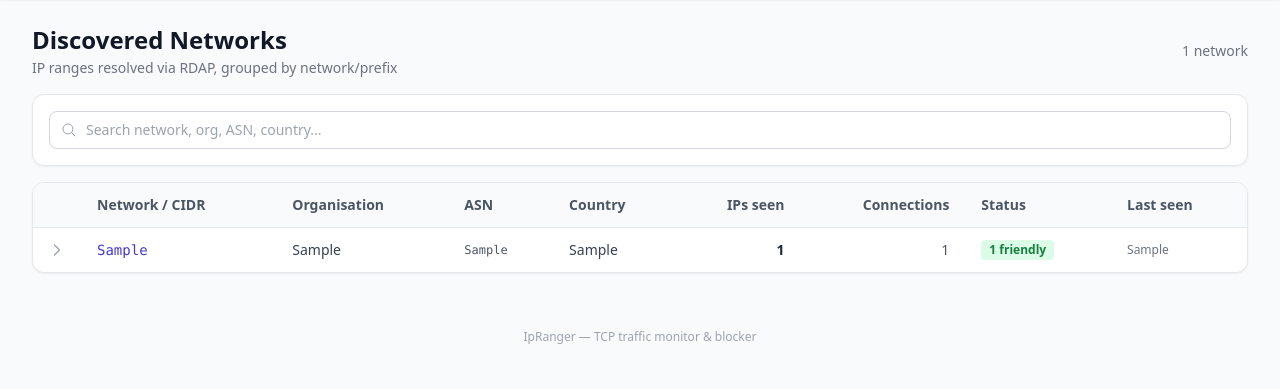
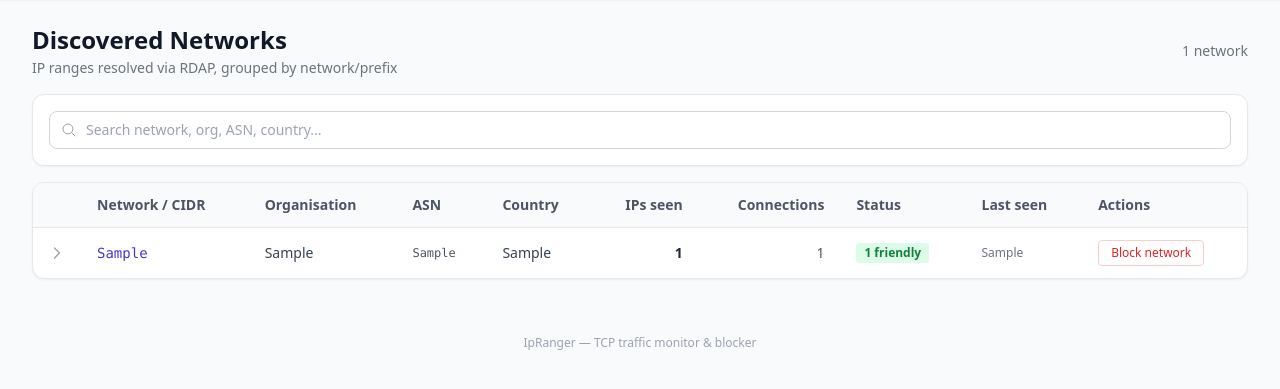
Before and after one commit to eXpl0it3r/IpRanger, a Flask app: page /networks in a window 1280 px wide. Shown: the part 57-446 px from the top of the page. Run offline with Flask 3, Linux system fonts and the light colour scheme; tables that the repository leaves empty hold one stand-in row (values such as "Sample post"); some libraries are stand-ins or nearby versions.

Commit message:
Add an action to block the whole network

```diff
--- a/ipranger/app.py
+++ b/ipranger/app.py
@@ -9,7 +9,7 @@ from .db import (
     get_blocklist_sources, get_blocklist_entries, get_friendly_entries,
     get_blocked_entries, block_ip, unblock_ip, add_friendly, remove_friendly,
     update_rdap, get_top_ips, upsert_blocklist_source,
-    get_network_stats, get_ips_for_network,
+    get_network_stats, get_ips_for_network, block_network, unblock_network,
 )
 from .rdap import lookup_ip
 from . import logbuffer
@@ -81,6 +81,43 @@ def create_app():
             return '', 400
         ips = get_ips_for_network(network)
         return render_template('partials/network_ips.html', ips=ips, network=network)
+
+    @app.route('/api/network/block', methods=['POST'])
+    def api_network_block():
+        network = request.form.get('network', '').strip()
+        reason  = request.form.get('reason', 'Blocked via Networks page').strip()
+        if not network:
+            return jsonify({'error': 'network required'}), 400
+        block_network(network, reason)
+        try:
+            from .ipset import add_to_ipset, create_ipset
+            create_ipset()
+            add_to_ipset(network)
+        except Exception as e:
+            logger.warning(f"ipset add failed for network {network}: {e}")
+        if request.headers.get('HX-Request'):
+            # Return just the updated action cell for this row
+            return render_template('partials/network_action.html',
+                                   network=network, network_blocked=True)
+        flash(f'Blocked network {network}', 'success')
+        return redirect(url_for('networks'))
+
+    @app.route('/api/network/unblock', methods=['POST'])
+    def api_network_unblock():
+        network = request.form.get('network', '').strip()
+        if not network:
+            return jsonify({'error': 'network required'}), 400
+        unblock_network(network)
+        try:
+            from .ipset import remove_from_ipset
+            remove_from_ipset(network)
+        except Exception as e:
+            logger.warning(f"ipset remove failed for network {network}: {e}")
+        if request.headers.get('HX-Request'):
+            return render_template('partials/network_action.html',
+                                   network=network, network_blocked=False)
+        flash(f'Unblocked network {network}', 'success')
+        return redirect(url_for('networks'))
 
     @app.route('/blocked')
     def blocked():
--- a/ipranger/db.py
+++ b/ipranger/db.py
@@ -559,7 +559,11 @@ def get_network_stats(page=1, per_page=50, search=None):
                 SUM(is_blocked)                     AS blocked_count,
                 SUM(CASE WHEN is_flagged=1 AND is_blocked=0 THEN 1 ELSE 0 END) AS flagged_count,
                 SUM(is_friendly)                    AS friendly_count,
-                MAX(last_seen)                      AS last_seen
+                MAX(last_seen)                      AS last_seen,
+                EXISTS(
+                    SELECT 1 FROM blocked_entries
+                    WHERE entry = rdap_network AND entry_type = 'cidr'
+                )                                   AS network_blocked
             FROM ip_stats
             {where}
             GROUP BY rdap_network
@@ -590,3 +594,55 @@ def get_ips_for_network(network):
     finally:
         if owned:
             conn.close()
+
+
+def block_network(network, reason=''):
+    """Block a network CIDR range.
+
+    Inserts the CIDR into blocked_entries and marks all known IPs that belong
+    to this rdap_network as blocked in ip_stats.
+    """
+    conn, owned = _db()
+    try:
+        conn.execute("""
+            INSERT OR IGNORE INTO blocked_entries (entry, entry_type, reason)
+            VALUES (?, 'cidr', ?)
+        """, (network, reason))
+        conn.execute("""
+            UPDATE ip_stats SET is_blocked = 1
+            WHERE rdap_network = ?
+        """, (network,))
+        conn.commit()
+        logger.info(f"Blocked network {network}")
+    except Exception as e:
+        logger.error(f"block_network failed for {network}: {e}")
+        conn.rollback()
+    finally:
+        if owned:
+            conn.close()
+
+
+def unblock_network(network):
+    """Unblock a network CIDR range.
+
+    Removes the CIDR from blocked_entries and clears the blocked flag on all
+    IPs that belong to this rdap_network (unless they were individually blocked
+    by another entry too).
+    """
+    conn, owned = _db()
+    try:
+        conn.execute("DELETE FROM blocked_entries WHERE entry = ?", (network,))
+        # Only clear is_blocked on IPs that have no individual block entry
+        conn.execute("""
+            UPDATE ip_stats SET is_blocked = 0
+            WHERE rdap_network = ?
+              AND ip NOT IN (SELECT entry FROM blocked_entries WHERE entry_type = 'ip')
+        """, (network,))
+        conn.commit()
+        logger.info(f"Unblocked network {network}")
+    except Exception as e:
+        logger.error(f"unblock_network failed for {network}: {e}")
+        conn.rollback()
+    finally:
+        if owned:
+            conn.close()
--- a/ipranger/templates/networks.html
+++ b/ipranger/templates/networks.html
@@ -51,6 +51,7 @@
           <th class="px-4 py-3 text-right font-semibold text-gray-600">Connections</th>
           <th class="px-4 py-3 text-left font-semibold text-gray-600">Status</th>
           <th class="px-4 py-3 text-left font-semibold text-gray-600">Last seen</th>
+          <th class="px-4 py-3 text-left font-semibold text-gray-600">Actions</th>
         </tr>
       </thead>
       <tbody class="divide-y divide-gray-100" id="networks-tbody">
@@ -96,10 +97,13 @@
           <td class="px-4 py-3 text-gray-500 text-xs whitespace-nowrap">
             {{ row.last_seen[:16].replace('T', ' ') if row.last_seen else '–' }}
           </td>
+          {% with network=row.network, network_blocked=row.network_blocked %}
+            {% include "partials/network_action.html" %}
+          {% endwith %}
         </tr>
         <!-- Expandable IP sub-table row -->
         <tr id="expand-{{ slug }}" class="hidden">
-          <td colspan="9" class="p-0 bg-indigo-50/40">
+          <td colspan="10" class="p-0 bg-indigo-50/40">
             <div
               id="network-ips-{{ slug }}"
               hx-get="/partials/network-ips?network={{ row.network | urlencode }}"
--- /dev/null
+++ b/ipranger/templates/partials/network_action.html
@@ -0,0 +1,34 @@
+{% if network_blocked %}
+<td id="action-{{ network | replace('/', '-') | replace('.', '-') | replace(':', '-') }}"
+    class="px-4 py-3 whitespace-nowrap">
+  <form method="post" action="{{ url_for('api_network_unblock') }}"
+        onclick="event.stopPropagation()"
+        hx-post="{{ url_for('api_network_unblock') }}"
+        hx-vals='{"network": "{{ network }}"}'
+        hx-target="#action-{{ network | replace('/', '-') | replace('.', '-') | replace(':', '-') }}"
+        hx-swap="outerHTML">
+    <input type="hidden" name="network" value="{{ network }}">
+    <button type="submit"
+            class="px-3 py-1 text-xs rounded border border-gray-300 text-gray-600 hover:bg-gray-50 transition-colors">
+      Unblock
+    </button>
+  </form>
+</td>
+{% else %}
+<td id="action-{{ network | replace('/', '-') | replace('.', '-') | replace(':', '-') }}"
+    class="px-4 py-3 whitespace-nowrap">
+  <form method="post" action="{{ url_for('api_network_block') }}"
+        onclick="event.stopPropagation()"
+        hx-post="{{ url_for('api_network_block') }}"
+        hx-vals='{"network": "{{ network }}", "reason": "Blocked via Networks page"}'
+        hx-target="#action-{{ network | replace('/', '-') | replace('.', '-') | replace(':', '-') }}"
+        hx-swap="outerHTML">
+    <input type="hidden" name="network" value="{{ network }}">
+    <input type="hidden" name="reason" value="Blocked via Networks page">
+    <button type="submit"
+            class="px-3 py-1 text-xs rounded border border-red-200 text-red-600 hover:bg-red-50 transition-colors">
+      Block network
+    </button>
+  </form>
+</td>
+{% endif %}
```
